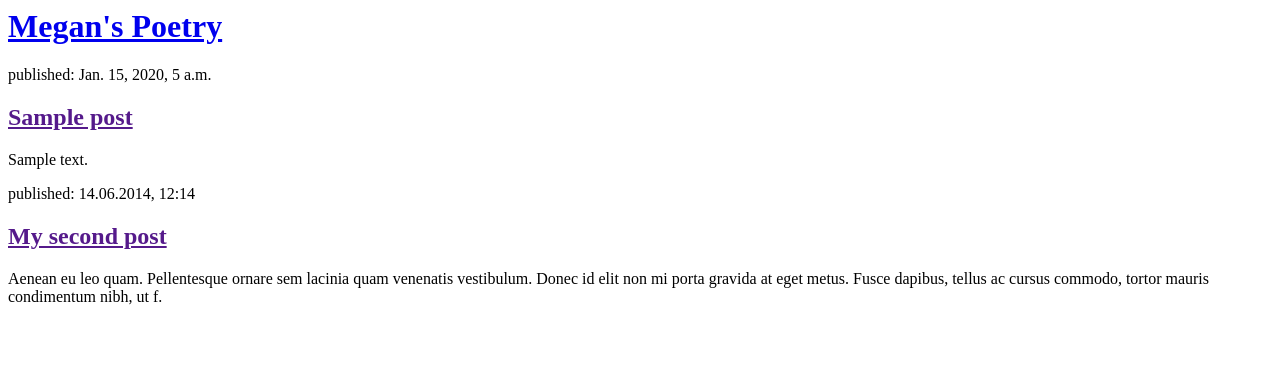
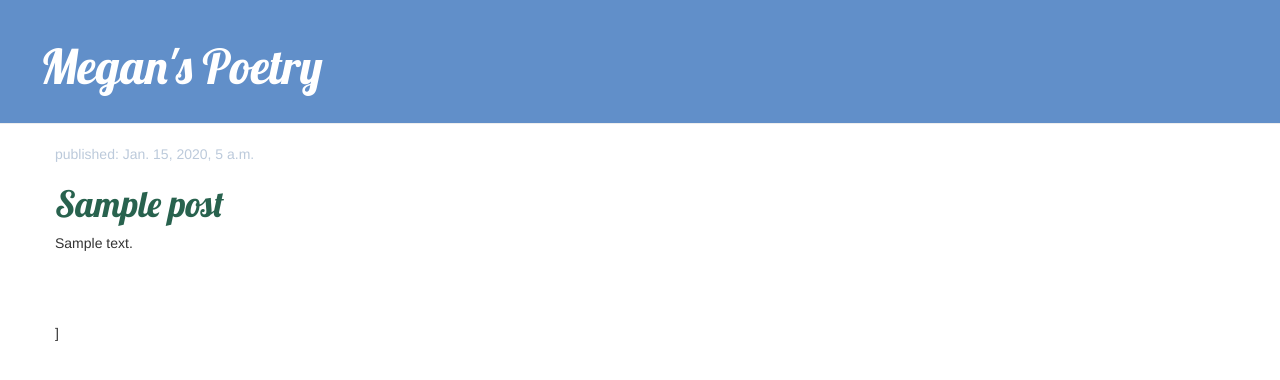
Before and after one commit to mlendman/my-first-blog, a Django app: template blog/templates/blog/post_list.html in a window 1280 px wide. Shown: the top 380 px of the page. Run offline with Django 3.2, Linux system fonts and the light colour scheme; the template is opened without the code that fills it: values that come from a table or form of the project are taken from there, others are empty; tables that the repository leaves empty hold one stand-in row (values such as "Sample post"); some libraries are stand-ins or nearby versions.

Commit message:
Added view and template for detailed blog post as well as CSS for the site.

```diff
--- /dev/null
+++ b/blog/static/css/blog.css
@@ -0,0 +1,53 @@
+h1 a, h2 a {
+    color: #28624E;
+    font-family: 'Lobster';
+}
+body {
+    padding-left: 0px;
+}
+.page-header {
+    background-color: #618FC9;
+    margin-top: 0;
+    padding: 20px 20px 20px 40px;
+}
+
+.page-header h1, .page-header h1 a, .page-header h1 a:visited, .page-header h1 a:active {
+    color: #ffffff;
+    font-size: 36pt;
+    text-decoration: none;
+}
+
+.content {
+    margin-left: 40px;
+}
+
+h1, h2, h3, h4 {
+    font-family: 'Lobster', cursive;
+}
+
+.date {
+    color: #BCCADB;
+}
+
+.save {
+    float: right;
+}
+
+.post-form textarea, .post-form input {
+    width: 100%;
+}
+
+.top-menu, .top-menu:hover, .top-menu:visited {
+    color: #ffffff;
+    float: right;
+    font-size: 26pt;
+    margin-right: 20px;
+}
+
+.post {
+    margin-bottom: 70px;
+}
+
+.post h2 a, .post h2 a:visited {
+    color: #000000;
+}
--- /dev/null
+++ b/blog/templates/blog/base.html
@@ -0,0 +1,23 @@
+{% load static %}
+<html>
+    <head>
+        <title>Megan's Poetry</title>
+        <link rel="stylesheet" href="//maxcdn.bootstrapcdn.com/bootstrap/3.2.0/css/bootstrap.min.css">
+        <link rel="stylesheet" href="//maxcdn.bootstrapcdn.com/bootstrap/3.2.0/css/bootstrap-theme.min.css">
+        <link href="//fonts.googleapis.com/css?family=Lobster&subset=latin,latin-ext" rel="stylesheet" type="text/css">
+        <link rel="stylesheet" href="{% static 'css/blog.css' %}">
+    </head>
+    <body>
+            <div class="page-header">
+                <h1><a href="/">Megan's Poetry</a></h1>
+            </div>
+            <div class="content container">
+                <div class="row">
+                    <div class="col-md-8">
+                    {% block content %}
+                    {% endblock %}
+                    </div>
+                </div>
+            </div>
+        </body>
+</html>
--- a/blog/templates/blog/post_list.html
+++ b/blog/templates/blog/post_list.html
@@ -1,24 +1,13 @@
-<html>
-    <head>
-        <title>Megan's Poetry</title>
-    </head>
-    <body>
-        <div>
-            <h1><a href="/">Megan's Poetry</a></h1>
+{% extends 'blog/base.html' %}
+
+{% block content %}
+    {% for post in posts %}
+        <div class="post">
+            <div class="date">
+                <p>published: {{ post.published_date }}</p>
+            </div>
+            <h1><a href="{% url 'post_detail' pk=post.pk %}">{{ post.title }}</a></h1>
+            <p>{{ post.text|linebreaksbr }}</p>
         </div>
-
-        {% for post in posts %}
-            <div>
-                <p>published: {{ post.published_date }}</p>
-                <h2><a href="">{{ post.title }}</a></h2>
-                <p>{{ post.text|linebreaksbr }}</p>
-            </div>
-        {% endfor %}
-
-        <div>
-            <p>published: 14.06.2014, 12:14</p>
-            <h2><a href="">My second post</a></h2>
-            <p>Aenean eu leo quam. Pellentesque ornare sem lacinia quam venenatis vestibulum. Donec id elit non mi porta gravida at eget metus. Fusce dapibus, tellus ac cursus commodo, tortor mauris condimentum nibh, ut f.</p>
-        </div>
-    </body>
-</html>
+    {% endfor %}]
+{% endblock %}
--- a/blog/urls.py
+++ b/blog/urls.py
@@ -3,4 +3,5 @@ from . import views
 
 urlpatterns = [
     path('', views.post_list, name='post_list'),
+    path('post/<int:pk>/', views.post_detail, name='post_detail'),
 ]
--- a/blog/views.py
+++ b/blog/views.py
@@ -1,9 +1,14 @@
 from django.shortcuts import render
 from django.utils import timezone
 from .models import Post
+from django.shortcuts import render, get_object_or_404
 
 # Create your views here.
 
 def post_list(request):
     posts = Post.objects.filter(published_date__lte=timezone.now()).order_by('published_date')
     return render(request, 'blog/post_list.html', {'posts': posts})
+
+def post_detail(request, pk):
+    post = get_object_or_404(Post, pk=pk)
+    return render(request, 'blog/post_detail.html', {'post': post})
```
Also changed, not shown: blog/templates/blog/post_detail.html (added, +13 -0 lines).
